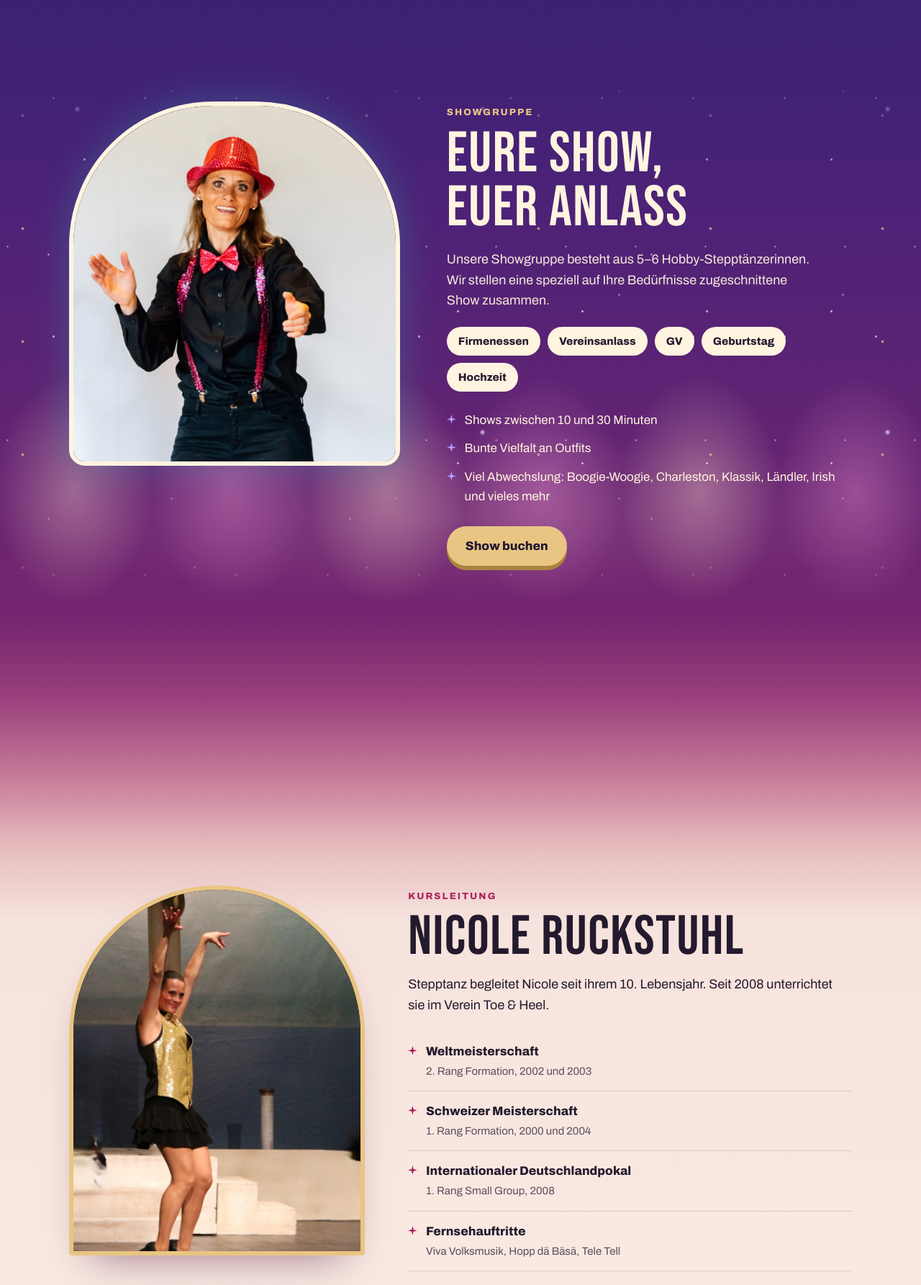
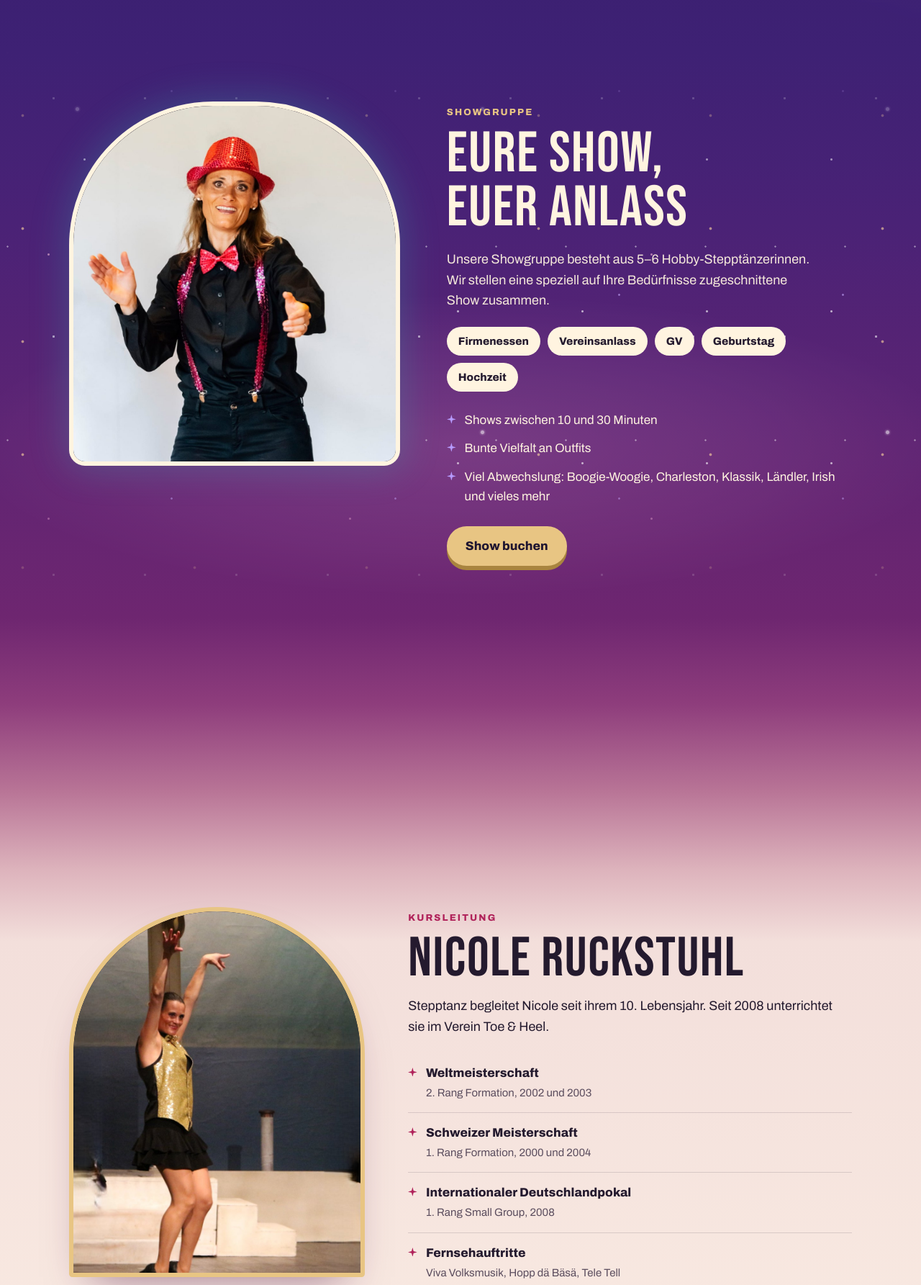
Before and after one commit to jeangi71-dev/toeandheel, a plain HTML site: page buehne.html in a window 1280 px wide. Shown: the part 2124-3909 px from the top of the page at 72% size. Drawn offline with Linux system fonts and the light colour scheme.

Commit message:
Bühnen-Version: Showgruppe ohne Lichtflecken, ruhigerer Verlauf
Co-Authored-By: Claude Fable 5.2 <noreply@anthropic.com>

```diff
--- a/buehne.css
+++ b/buehne.css
@@ -818,3 +818,9 @@ footer{border-top:0;background:#0E0A1F}
   background:
     radial-gradient(ellipse 44% 38% at 28% 68%,rgba(224,55,127,.30),transparent 72%),
     radial-gradient(ellipse 38% 34% at 76% 70%,rgba(255,196,150,.22),transparent 72%)}
+
+/* Showgruppe: keine einzelnen Lichtflecken mehr, nur ein gleichmaessiger, weicher Schein von unten */
+.showgruppe::before{left:-10%;right:-10%;bottom:0;height:80%;animation:none;-webkit-mask-image:none;mask-image:none;
+  background:radial-gradient(ellipse 62% 46% at 50% 62%,rgba(255,170,190,.16),rgba(255,170,190,.07) 45%,transparent 72%)}
+.showgruppe{background:linear-gradient(180deg,#3E2174 0,#4A2276 240px,#5F2473 70%,#6E2670 100%)}
+.kursleitung{background:linear-gradient(180deg,#6E2670 0,#8E3D7C 120px,#B87496 240px,#DDB3BC 350px,#F3DFDB 450px,#FBEEE4 100%);padding-top:calc(clamp(48px,9vh,76px) + 330px)}
--- a/buehne.html
+++ b/buehne.html
@@ -15,7 +15,7 @@
 <link rel="apple-touch-icon" href="bilder/logo-192.png">
 <link rel="preload" href="schrift/bebas-neue.woff2" as="font" type="font/woff2" crossorigin>
 <script>document.documentElement.classList.add('js');</script>
-<link rel="stylesheet" href="buehne.css?v=14">
+<link rel="stylesheet" href="buehne.css?v=15">
 </head>
 <body>
 <a class="skip" href="#angebot">Zum Inhalt springen</a>
```
